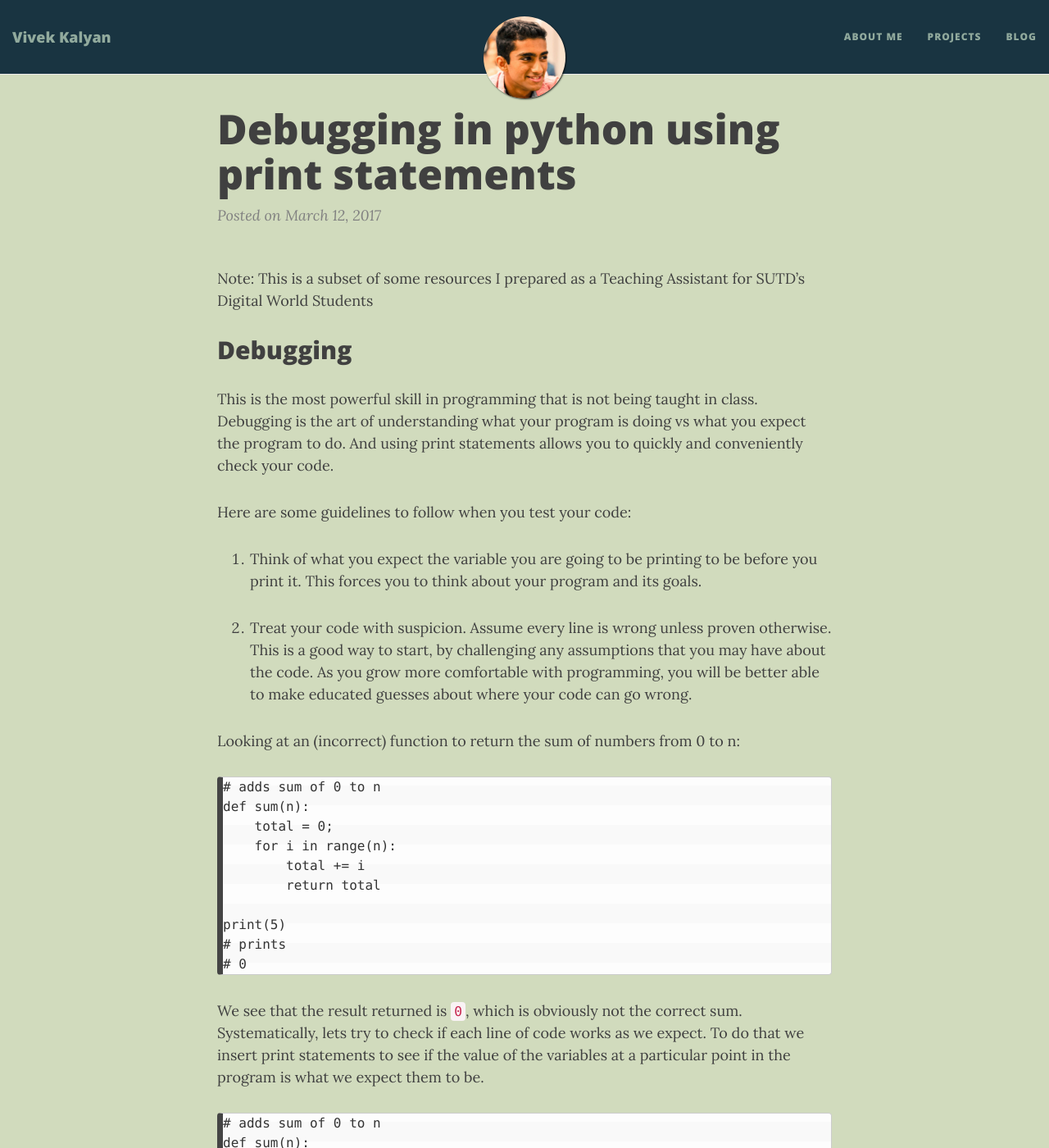
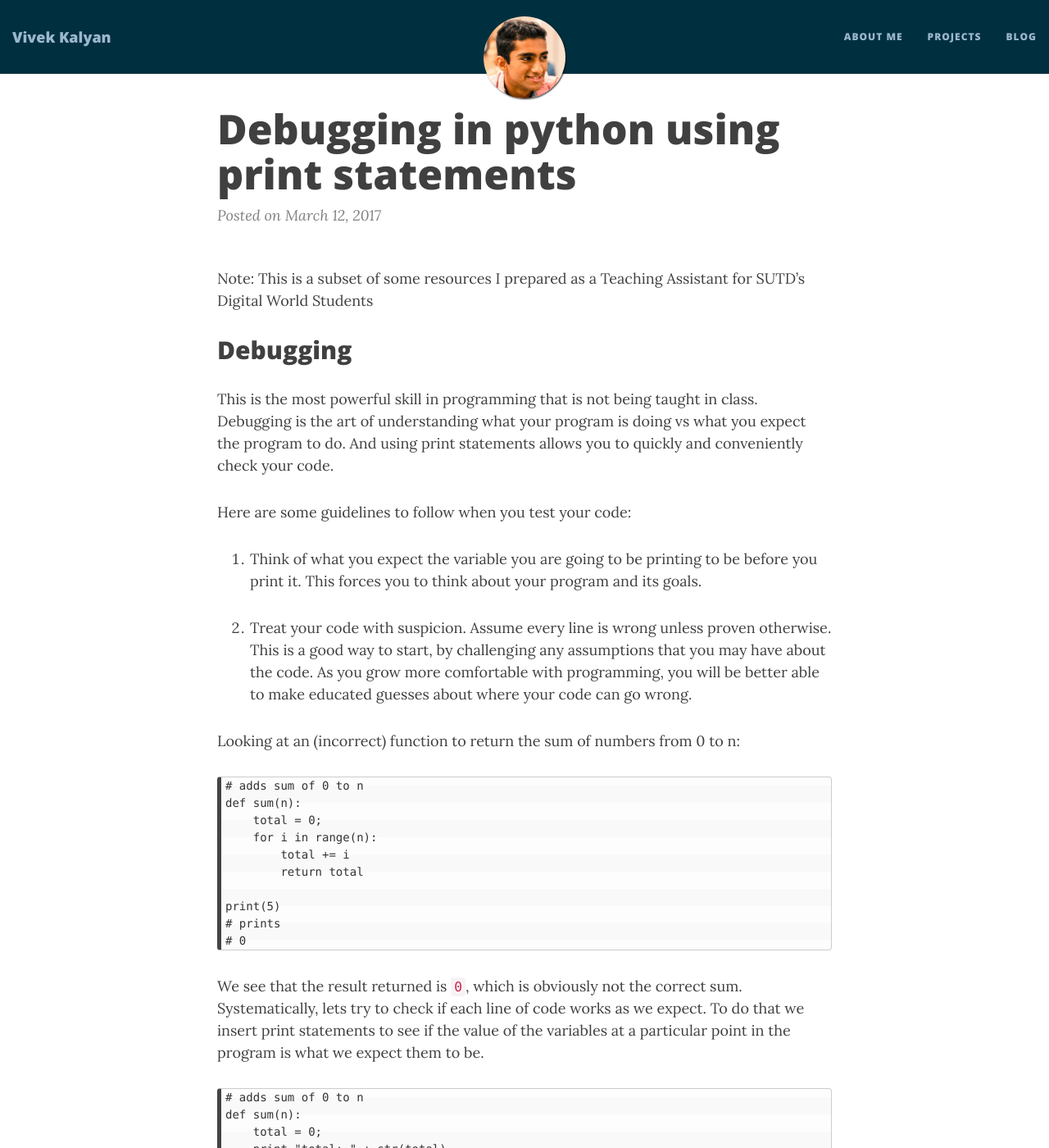
Before and after one commit to bowsplinter/bowsplinter.github.io, a Jekyll site: the page built from _posts/2017-03-12-debugging-in-python.md, in a window 1280 px wide and 1400 px high. Shown: the whole window at 82% size. Built offline with Jekyll 4.4.1, drawn with Linux system fonts in a browser that asks for light colours; nearby versions of some CDN libraries.

Commit message:
Change css colors

```diff
--- a/_includes/project-header.html
+++ b/_includes/project-header.html
@@ -71,7 +71,7 @@
       {% if page.subtitle %}
         {% if include.type == "page" %}
             <hr class="small">
-            <span class="{{ include.type }}-subheading">{{page.subtitle}} <span class="typed" style="color:#a50509;font-weight: bold;"></span></span>
+            <span class="{{ include.type }}-subheading">{{page.subtitle}} <span class="typed"></span></span>
       {% else %}
       <h2 class="{{ include.type }}-subheading">{{ page.subtitle }}</h2>
       {% endif %}
--- a/css/main.css
+++ b/css/main.css
@@ -4,25 +4,25 @@
 
 :root {
   /* navbar, footer, pager bg*/
-  --color-one: #193441;
+  --color-one: #003040;
 
   /* navbar, footer, pager: links (hover)*/
-  --color-two: #3E606F;
+  --color-two: #91A7BC;
 
-  /* navbar, footer, pager: links (hover)*/
-  --color-three: #91AA9D;
+  /* navbar, footer, pager: links */
+  --color-three: #9CB7CF;
 
   /* body bg*/
-  --color-four: #D1DBBD;
+  --color-four: #FFF;
 
-  /* unused*/
-  --color-five: #FCFFF5;
+  /* typed.js */
+  --color-five: #a50509;
 
   /* body: links*/
-  --color-six: #8E2800;
+  --color-six: #9CB7CF;
 
   /* body: links (hover)*/
-  --color-seven: #B64926;
+  --color-seven: #91A7BC;
 }
 
 
@@ -346,7 +346,7 @@ footer .theme-by {
 .post-preview a:focus,
 .post-preview a:hover {
   text-decoration: none;
-  color: #0085a1;
+  color: #505050;
 }
 
 .post-preview .post-title {
@@ -614,7 +614,7 @@ footer .theme-by {
 .pager li a:focus {
   color: var(--color-two);
   background: var(--color-one);
-  border: 1px solid #0085a1;
+  border: 1px solid var(--color-two);
 }
 
 .pager {
@@ -670,7 +670,7 @@ table tr td :last-child {
 /* --- Code blocks --- */
 
 pre {
-  font-size: 16px;
+  font-size: 14px;
   line-height: 1.5em;
 }
 pre code {
@@ -682,16 +682,16 @@ pre.highlight, .highlight > pre, td.code pre {
   background-repeat: repeat;
   background-size: 3em 3em;
   background-position: 0px 10px;
-  border-left: 7px solid #444;
+  border-left: 5px solid #444;
 }
 code table, code table td, code table th, code table tbody, code table tr,
 td.gutter pre {
-  padding: 0;
+  padding: 0px;
   border: none;
   background-color: #fff;
 }
 .highlight > pre {
-  padding: 0;
+  padding: 0px 5px;
 }
 td.code pre {
   border-width: 0 0 0 2px;
@@ -708,6 +708,8 @@ td.gutter {
 #social-share-section {
   margin-bottom: 30px;
 }
+
+/* --- Project cards --- */
 
 .card {
   position: relative;
@@ -728,6 +730,9 @@ td.gutter {
 .card-img {
   filter: brightness(70%);
 }
+
+/* --- Landing page --- */
+
 .landing-img {
   height: 800px;
   filter: brightness(80%);
@@ -735,3 +740,10 @@ td.gutter {
 .landing-footer {
   margin-top: 0px;
 }
+
+/* --- Typed.js --- */
+
+.typed {
+  color:var(--color-five);
+  font-weight: bold;
+}
```
